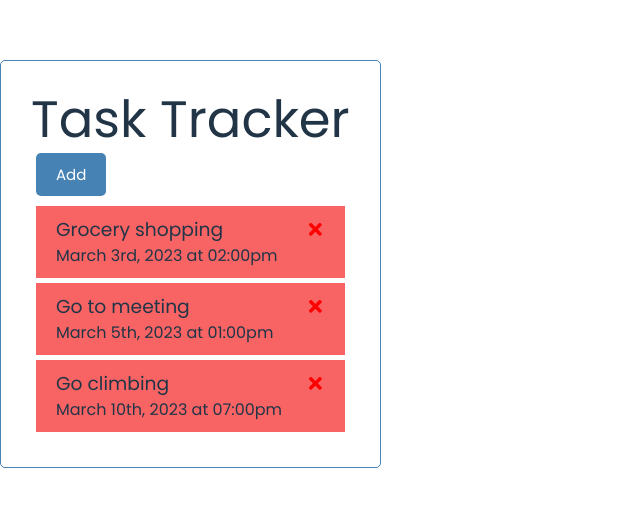
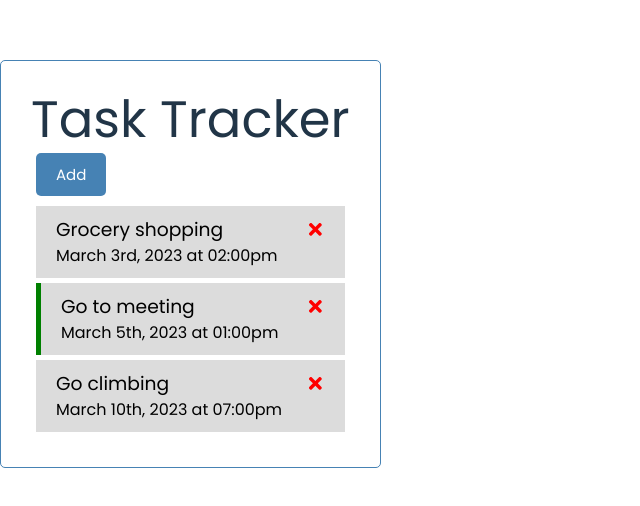
Before and after one commit to doanaminh/traversy-react-cc, a React (Vite) app: page / in a window 1280 px wide. Shown: the part 136-642 px from the top of the page, without its empty margins (0-640 px from the left). Built offline with nearby package versions, Linux system fonts and the light colour scheme.

Commit message:
Changed some css for task components

```diff
--- a/src/App.css
+++ b/src/App.css
@@ -55,7 +55,8 @@ body {
 }
 
 .task {
-  background: #f86464;
+  color: black;
+  background: gainsboro;
   margin: 5px;
   padding: 10px 20px;
   cursor: pointer;
--- a/src/components/Task.jsx
+++ b/src/components/Task.jsx
@@ -2,7 +2,7 @@ import { FaTimes } from 'react-icons/fa';
 
 const Task = ({ task, onDelete, onToggle }) => {
     return (
-        <div className='task' onClick={() => onToggle(task.id)}>
+        <div className={`task ${task.reminder ? 'reminder' : ''}`} onClick={() => onToggle(task.id)}>
             <h3>{task.text} <FaTimes style={{color: 'red', cursor: 'pointer'}} onClick={() => onDelete(task.id)} /></h3>
             <p>{task.time}</p>
         </div>
```
